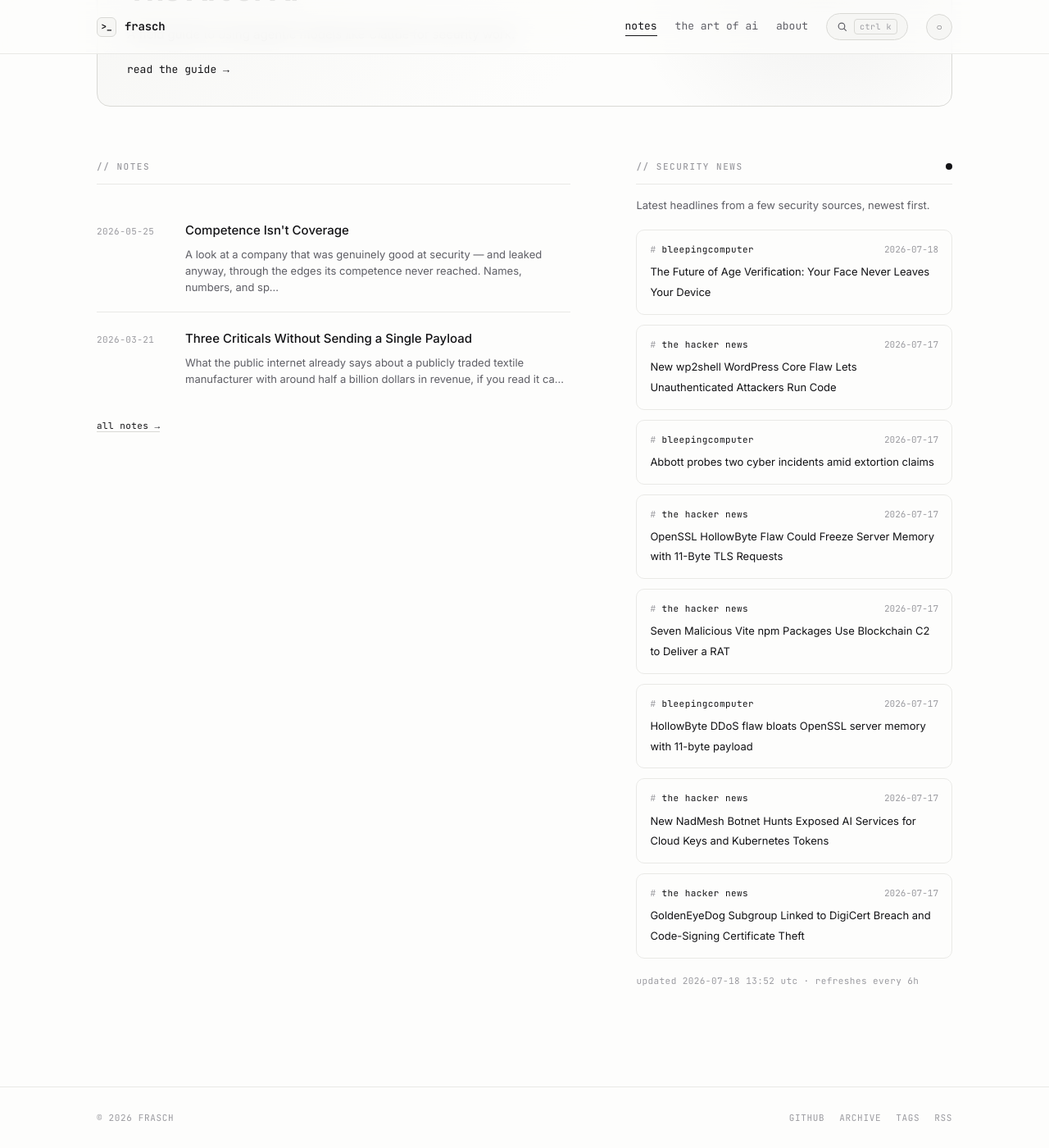
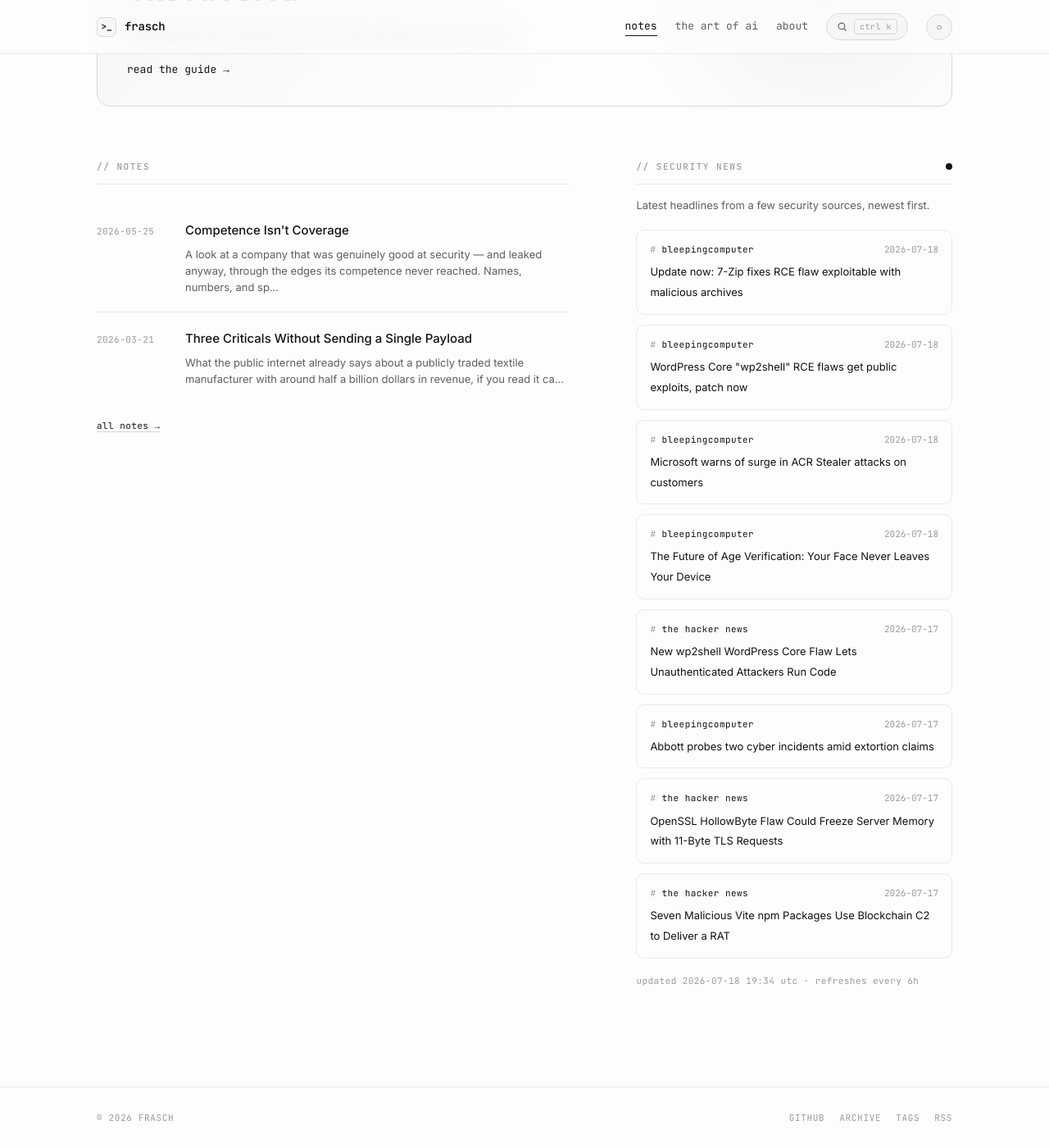
Before and after one commit to whoisfrasch/frasch, a Jekyll site: the page built from index.html, in a window 1280 px wide and 1400 px high, scrolled down 590 px. Shown: the whole window at 82% size. Built offline with Jekyll 4.4.1, drawn with Linux system fonts in a browser that asks for light colours.

Commit message:
Refresh security news feed

```diff
--- a/_data/news.json
+++ b/_data/news.json
@@ -1,6 +1,24 @@
 {
-  "updated": "2026-07-18T13:52:10Z",
+  "updated": "2026-07-18T19:34:34Z",
   "items": [
+    {
+      "source": "bleepingcomputer",
+      "title": "Update now: 7-Zip fixes RCE flaw exploitable with malicious archives",
+      "link": "https://www.bleepingcomputer.com/news/security/update-now-7-zip-fixes-rce-flaw-exploitable-with-malicious-archives/",
+      "date": "2026-07-18T19:32:02Z"
+    },
+    {
+      "source": "bleepingcomputer",
+      "title": "WordPress Core \"wp2shell\" RCE flaws get public exploits, patch now",
+      "link": "https://www.bleepingcomputer.com/news/security/wordpress-core-wp2shell-rce-flaws-get-public-exploits-patch-now/",
+      "date": "2026-07-18T17:22:47Z"
+    },
+    {
+      "source": "bleepingcomputer",
+      "title": "Microsoft warns of surge in ACR Stealer attacks on customers",
+      "link": "https://www.bleepingcomputer.com/news/security/microsoft-warns-of-surge-in-acr-stealer-attacks-on-customers/",
+      "date": "2026-07-18T14:17:19Z"
+    },
     {
       "source": "bleepingcomputer",
       "title": "The Future of Age Verification: Your Face Never Leaves Your Device",
@@ -30,24 +48,6 @@
       "title": "Seven Malicious Vite npm Packages Use Blockchain C2 to Deliver a RAT",
       "link": "https://thehackernews.com/2026/07/seven-malicious-vite-npm-packages-use.html",
       "date": "2026-07-17T18:54:51Z"
-    },
-    {
-      "source": "bleepingcomputer",
-      "title": "HollowByte DDoS flaw bloats OpenSSL server memory with 11-byte payload",
-      "link": "https://www.bleepingcomputer.com/news/security/hollowbyte-ddos-flaw-bloats-openssl-server-memory-with-11-byte-payload/",
-      "date": "2026-07-17T17:56:21Z"
-    },
-    {
-      "source": "the hacker news",
-      "title": "New NadMesh Botnet Hunts Exposed AI Services for Cloud Keys and Kubernetes Tokens",
-      "link": "https://thehackernews.com/2026/07/new-nadmesh-botnet-hunts-exposed-ai.html",
-      "date": "2026-07-17T17:12:23Z"
-    },
-    {
-      "source": "the hacker news",
-      "title": "GoldenEyeDog Subgroup Linked to DigiCert Breach and Code-Signing Certificate Theft",
-      "link": "https://thehackernews.com/2026/07/goldeneyedog-subgroup-linked-to.html",
-      "date": "2026-07-17T16:39:16Z"
     }
   ]
 }
```
